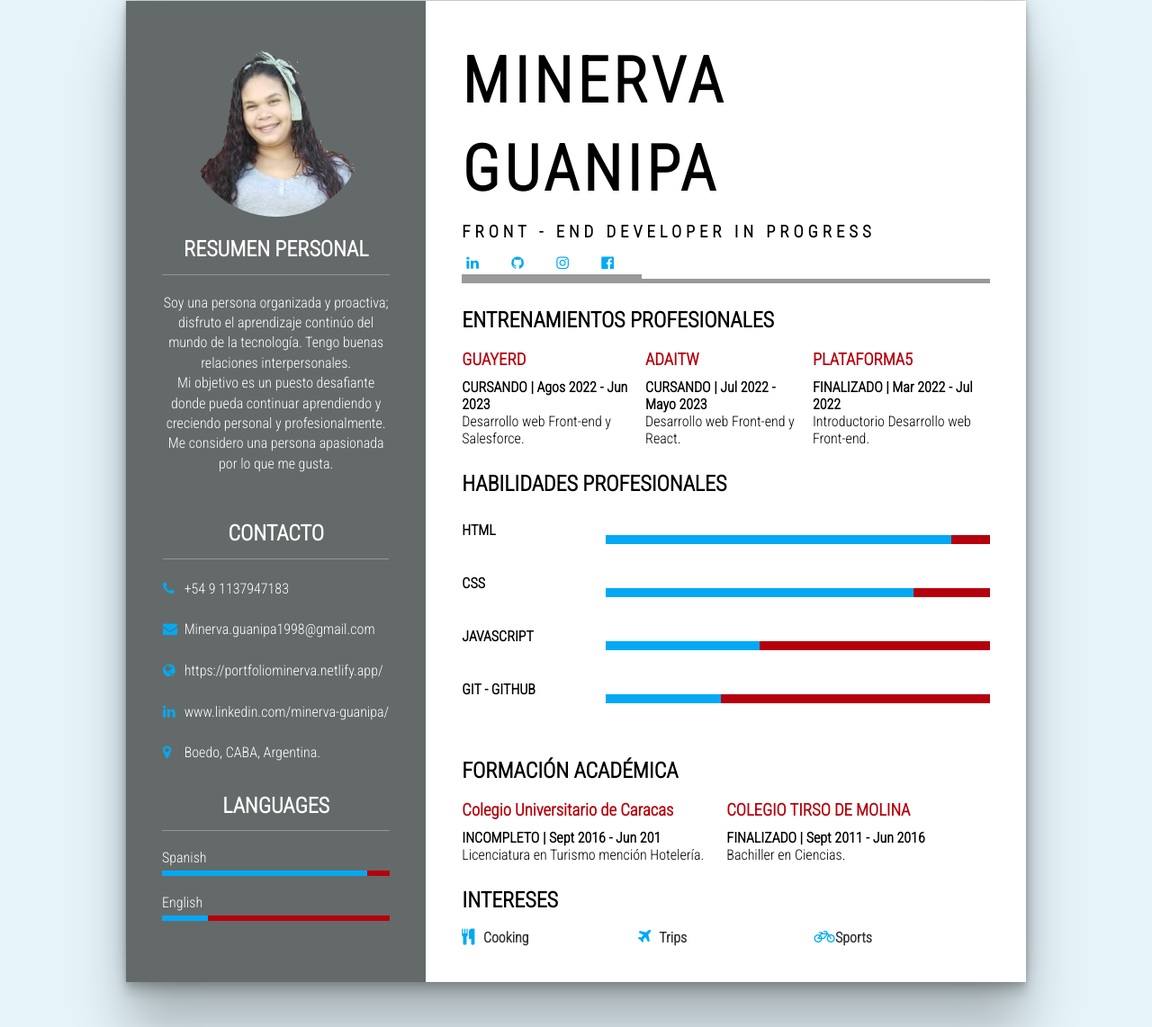
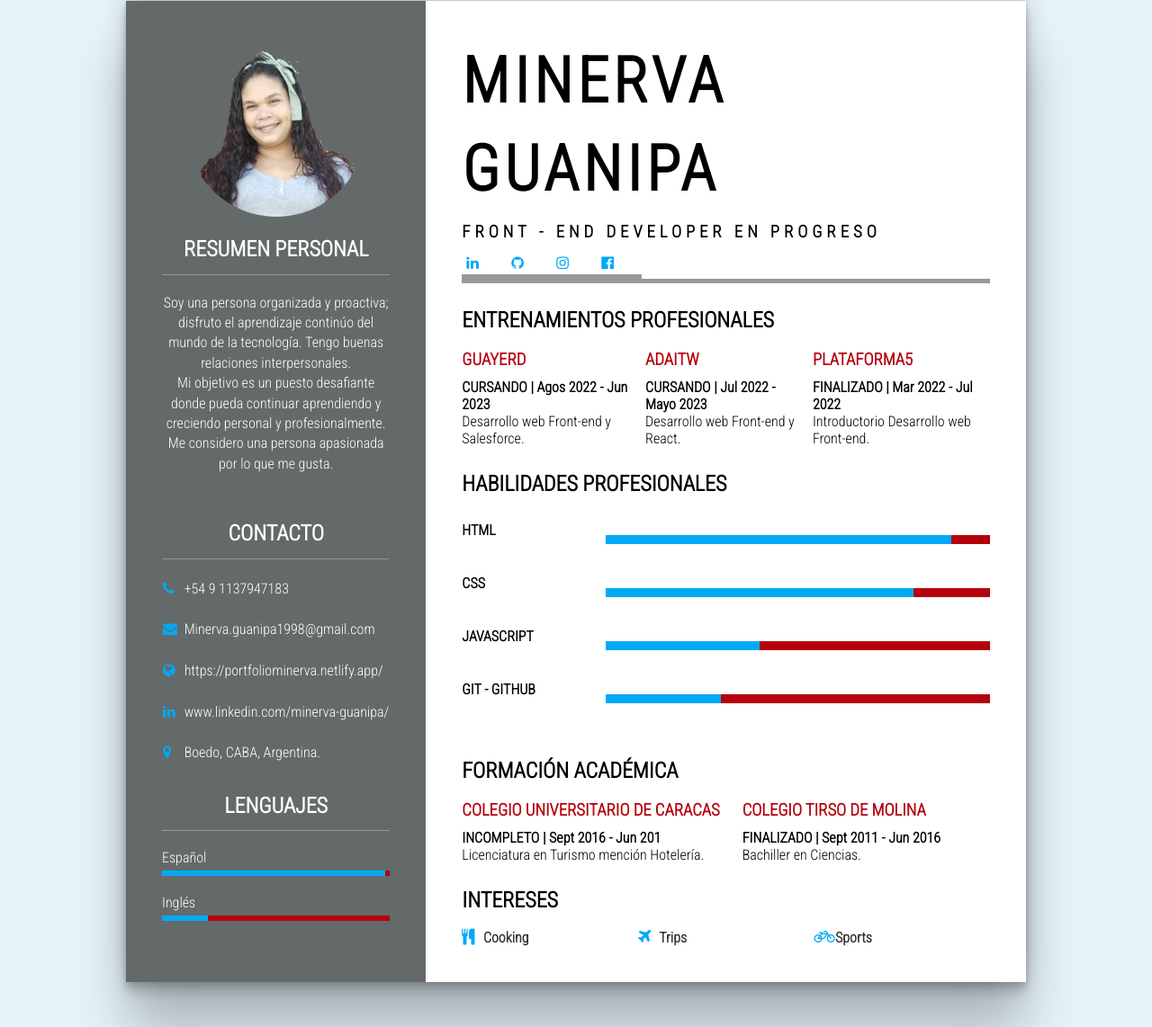
Before and after one commit to Mine24Ga/cv, a plain HTML site: page index.html in a window 1280 px wide. Shown: the part 49-1191 px from the top of the page at 90% size. Drawn offline with Linux system fonts and the light colour scheme.

Commit message:
third commit

```diff
--- a/index.html
+++ b/index.html
@@ -63,16 +63,16 @@
         </div>
 
         <div class="language">
-          <h2 class="title">Languages</h2>
+          <h2 class="title">Lenguajes</h2>
           <ul>
             <li>
-              <span class="text">Spanish</span>
+              <span class="text">Español</span>
               <span class="percent">
-                <div style="width: 90%;"></div>
+                <div style="width: 98%;"></div>
               </span>
             </li>
             <li>
-              <span class="text">English</span>
+              <span class="text">Inglés</span>
               <span class="percent">
                 <div style="width: 20%;"></div>
               </span>
@@ -84,7 +84,7 @@
       <div class="rigth_side">
         <div class="header">
           <h1 class="title-header">MINERVA GUANIPA</h1>
-          <h3 class="description">FRONT - END DEVELOPER IN PROGRESS</h3>
+          <h3 class="description">FRONT - END DEVELOPER EN PROGRESO</h3>
         </div>
         <div class="icons">
           <a href="https://www.linkedin.com/in/minerva-guanipa/" target="_blank"><span class="icons"><i class="fa fa-linkedin" aria-hidden="true"></i></span></a>
@@ -144,7 +144,7 @@
       <h2 class="title-main">Formación académica</h2>
       <div class="box2">
         <div class="year-curso">
-         <h3>Colegio Universitario de Caracas</h3>
+         <h3>COLEGIO UNIVERSITARIO DE CARACAS</h3>
          <h4>INCOMPLETO | Sept 2016 - Jun 201</h4>
          <p>Licenciatura en Turismo mención Hotelería.</p>
         </div>
```
